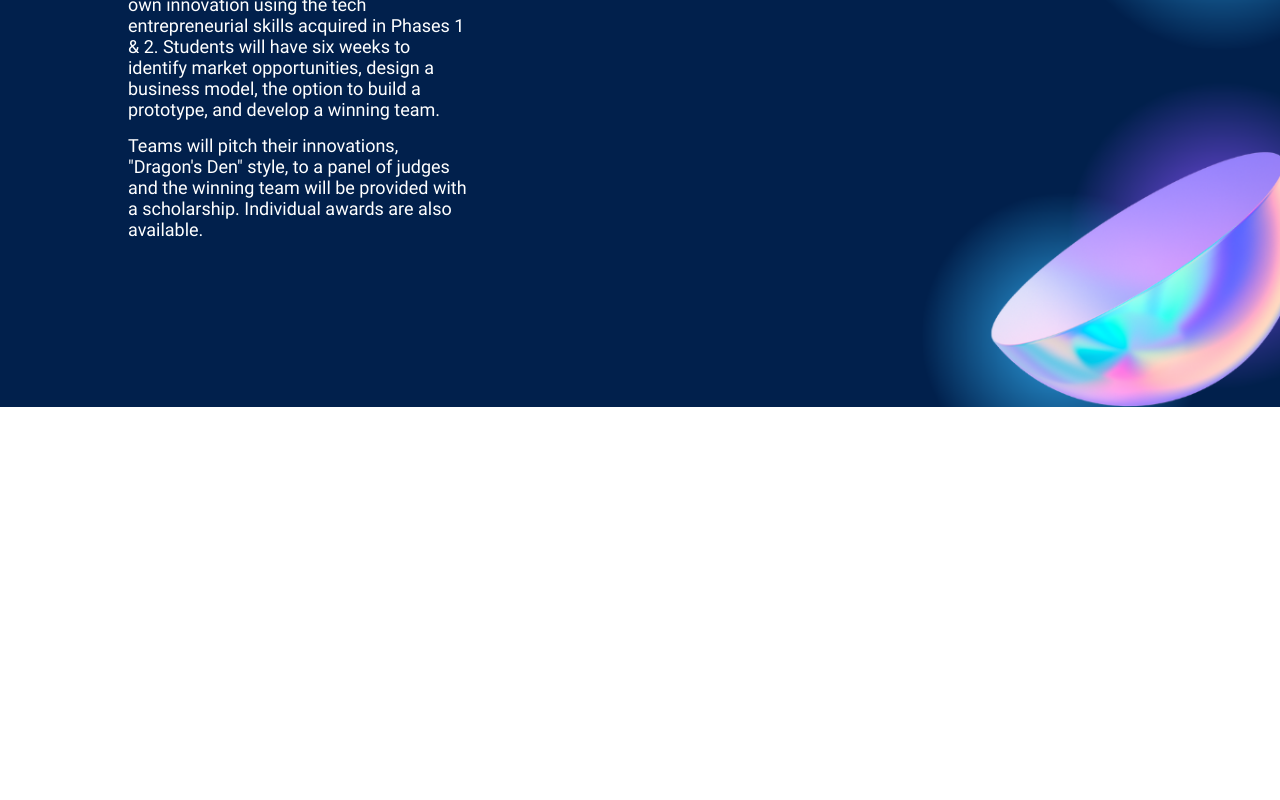
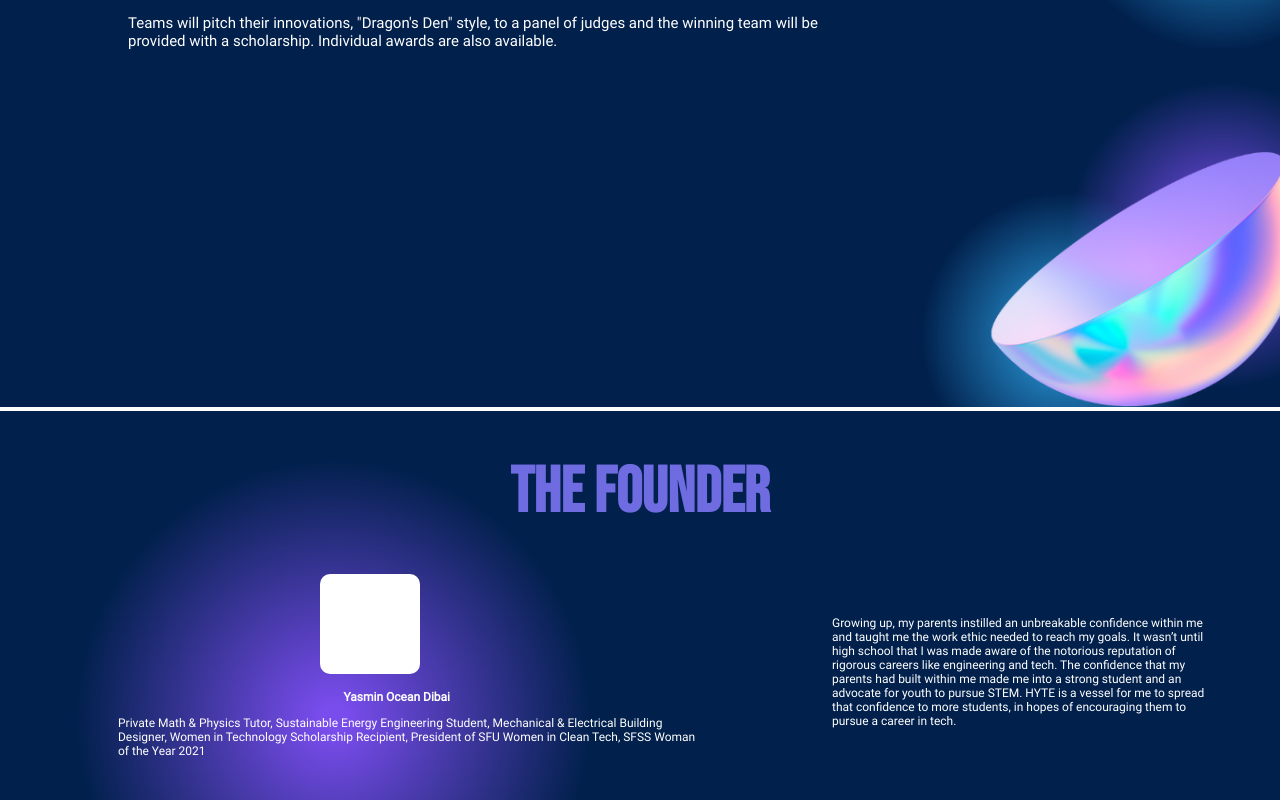
Before and after one commit to richardm1645/HYTE, a React (Create React App) app: page /about in a window 1280 px wide. Shown: the part 1760-2560 px from the top of the page. Before the commit the page ends 2171 px from the top, so only its background shows below. Built offline with nearby package versions, Linux system fonts and the light colour scheme.

Commit message:
Implement founder page

```diff
--- a/src/components/About.js
+++ b/src/components/About.js
@@ -1,6 +1,8 @@
 import React from "react";
 
 import PhasesBG from "../backgrounds/Tech Detail Page.png"
+import FounderBG from "../backgrounds/The Founder.png"
+import FounderProf from "../images/Founder-placeholder.png"
 
 import Navbar from "./Navbar";
 
@@ -72,6 +74,40 @@ export default function About() {
         <img src={PhasesBG} className='bg' alt='PhasesBG' />
       </div>
 
+      <div>
+        <div className='phase-container'>
+          <h1 className='phase-text'>the founder</h1>
+          <div className="founder-desc">
+            <div className="founder-profile">
+              <img className="founder-pic" src={FounderProf}></img>
+              <p className="founder-profile-desc"><b>Yasmin Ocean Dibai</b></p>
+              <p className="founder-profile-desc-para">
+                Private Math & Physics Tutor, Sustainable Energy
+                Engineering Student, Mechanical & Electrical
+                Building Designer, Women in Technology
+                Scholarship Recipient, President of SFU Women
+                in Clean Tech, SFSS Woman of the Year 2021
+              </p>
+            </div>
+            <p className="founder-para">
+              Growing up, my parents instilled an
+              unbreakable confidence within me and
+              taught me the work ethic needed to reach
+              my goals. It wasn’t until high school that I
+              was made aware of the notorious reputation
+              of rigorous careers like engineering and tech.
+              The confidence that my parents had built
+              within me made me into a strong student and
+              an advocate for youth to pursue STEM.
+              HYTE is a vessel for me to spread that
+              confidence to more students, in hopes of
+              encouraging them to pursue a career in tech.
+            </p>
+          </div>
+
+        </div>
+        <img src={FounderBG} className='bg' alt='FounderBG' />
+      </div>
     </main>
   )
 }
--- a/src/styles/home.scss
+++ b/src/styles/home.scss
@@ -233,8 +233,97 @@
     }
   }
 
+  @media (max-width: 1280px) {
+    max-width: 60%;
+    font-size: 15px;
+  }
+
   @media (max-width: 768px) {
     max-width: 60%;
     font-size: 8px;
   }
 }
+
+.founder-desc {
+  display: flex;
+  flex-direction: row;
+  justify-content: space-around;
+  align-items: center;
+}
+
+.founder-pic {
+  margin-left: 30%;
+  border-radius: 10%;
+
+  @media (max-width: 1280px) {
+    width: 100px;
+    height: 100px;
+    margin-left: 40%;
+  }
+
+  @media (max-width: 768px) {
+    width: 50px;
+    height: 50px;
+  }
+}
+
+.founder-profile {
+  max-width: 30%;
+
+  @media (max-width: 1280px) {
+    max-width: 50%;
+  }
+}
+
+.founder-profile-desc {
+  display: flex;
+  justify-content: center;
+  font-size: larger;
+  font-family: "Roboto";
+  margin-left: 2em;
+  max-width: 100%;
+
+  @media (max-width: 1280px) {
+    max-width: 70%;
+    font-size: 12px;
+    margin-left: 17%;
+  }
+
+  @media (max-width: 768px) {
+    max-width: 70%;
+    font-size: 6px;
+  }
+}
+
+.founder-profile-desc-para {
+  display: flex;
+  justify-content: center;
+  font-size: small;
+  font-family: "Roboto";
+  margin-left: 4.5em;
+  max-width: 100%;
+
+  @media (max-width: 1280px) {
+    font-size: 12px;
+  }
+
+  @media (max-width: 768px) {
+    font-size: 6px;
+  }
+}
+
+.founder-para {
+  font-family: "Roboto";
+  width: 30%;
+  font-size: large;
+
+  @media (max-width: 1280px) {
+    max-width: 70%;
+    font-size: 12px;
+  }
+
+  @media (max-width: 768px) {
+    max-width: 70%;
+    font-size: 6px;
+  }
+}
```
Also changed, not shown: src/images/Founder-placeholder.png (added).
